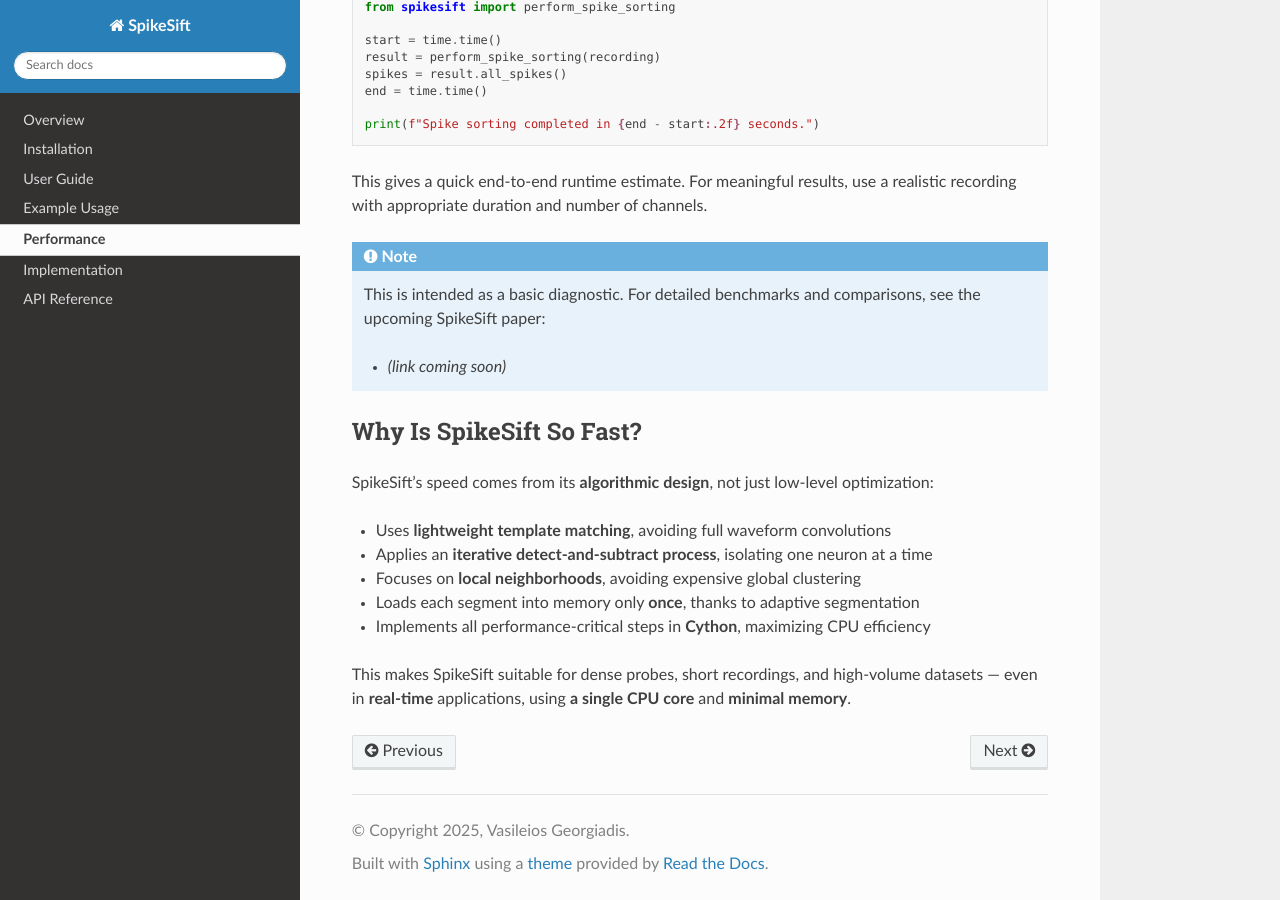
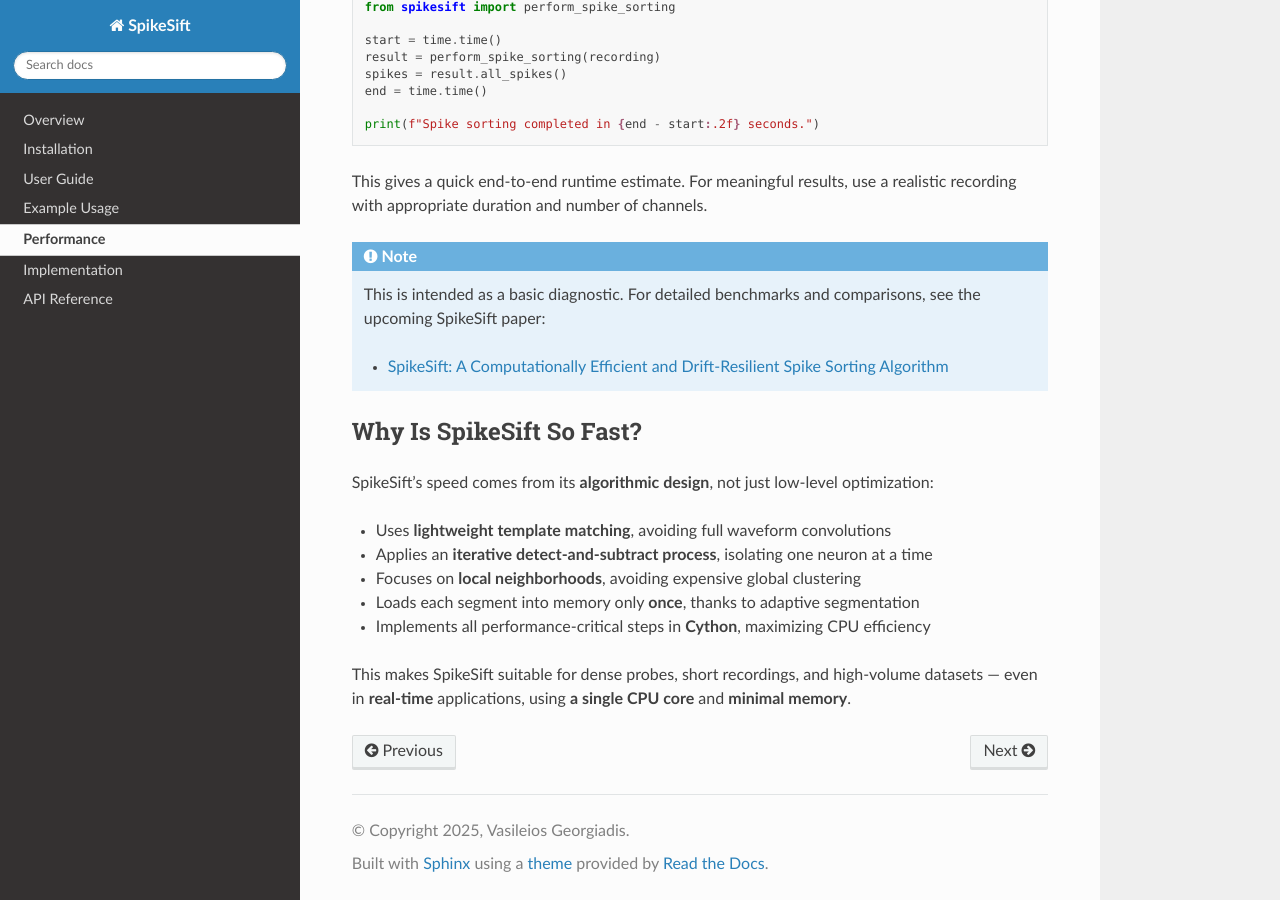
Before and after one commit to vasilisgeorgiadis/spikesift, a Sphinx documentation site: the page built from docs/source/performance.rst, in a window 1280 px wide and 900 px high, scrolled down 879 px. Built offline with Sphinx 7.4.7 and the Read the Docs theme 3.1.0, drawn with Linux system fonts in a browser that asks for light colours.

Commit message:
Update performance.rst

```diff
--- a/docs/source/performance.rst
+++ b/docs/source/performance.rst
@@ -51,7 +51,7 @@
    This is intended as a basic diagnostic.
    For detailed benchmarks and comparisons, see the upcoming SpikeSift paper:
 
-   - *(link coming soon)*
+   - `SpikeSift: A Computationally Efficient and Drift-Resilient Spike Sorting Algorithm <https://arxiv.org/abs/2504.01604>`__
 
 Why Is SpikeSift So Fast?
 -------------------------
```
